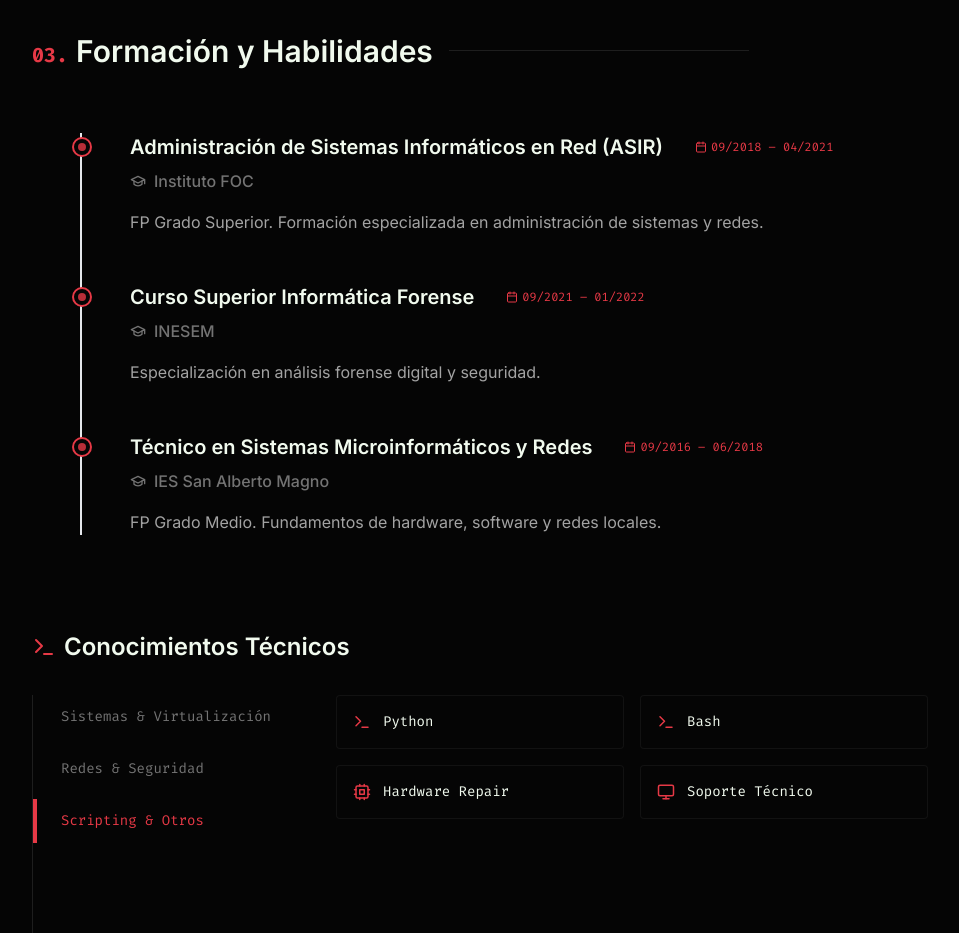
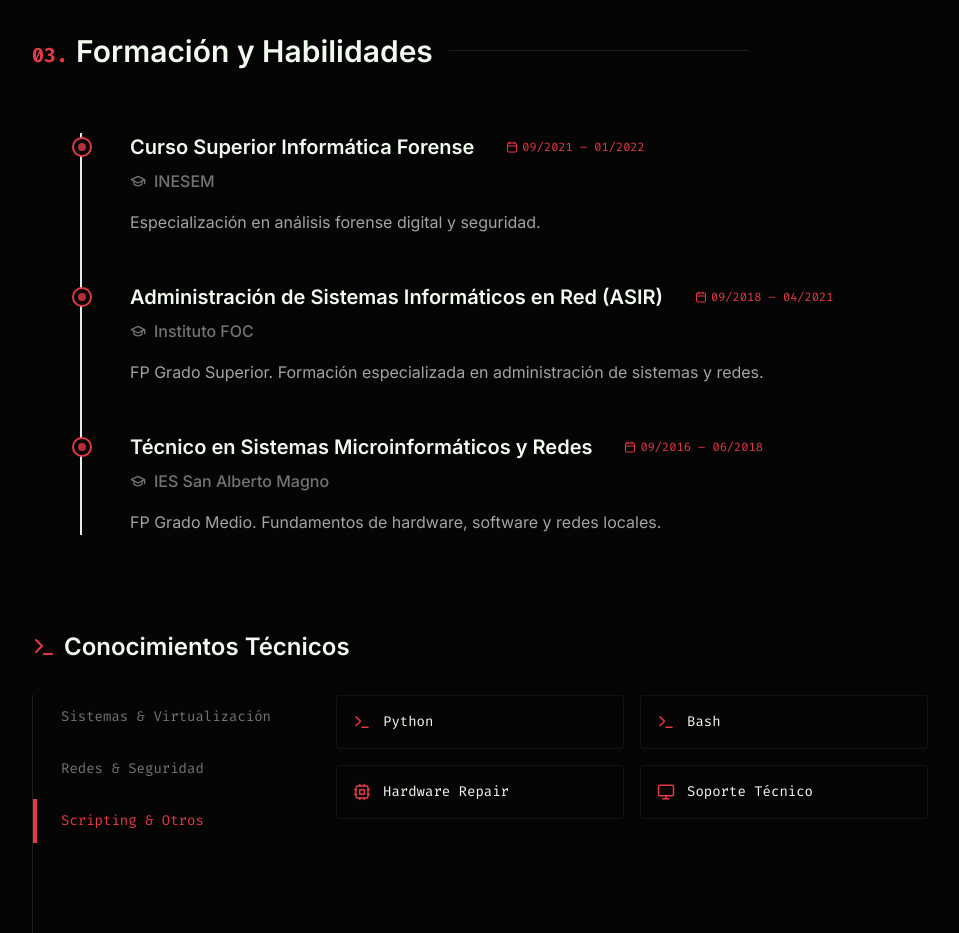
Before and after one commit to ikerbretos/ikerbretos.github.io, a React (Vite) app: page / in a window 1280 px wide. Shown: the part 2260-3193 px from the top of the page, without its empty margins (160-1119 px from the left). Built offline with nearby package versions, Linux system fonts and the light colour scheme.

Commit message:
Reorder Education items: Forensics course first

```diff
--- a/src/components/Education.tsx
+++ b/src/components/Education.tsx
@@ -7,16 +7,16 @@ export const Education: React.FC = () => {
 
     const education = [
         {
+            title: "Curso Superior Informática Forense",
+            institution: "INESEM",
+            year: "09/2021 – 01/2022",
+            description: "Especialización en análisis forense digital y seguridad."
+        },
+        {
             title: "Administración de Sistemas Informáticos en Red (ASIR)",
             institution: "Instituto FOC",
             year: "09/2018 – 04/2021",
             description: "FP Grado Superior. Formación especializada en administración de sistemas y redes."
-        },
-        {
-            title: "Curso Superior Informática Forense",
-            institution: "INESEM",
-            year: "09/2021 – 01/2022",
-            description: "Especialización en análisis forense digital y seguridad."
         },
         {
             title: "Técnico en Sistemas Microinformáticos y Redes",
```
Also changed, not shown: 2 other files (tests, documents, lock files or other folders).
